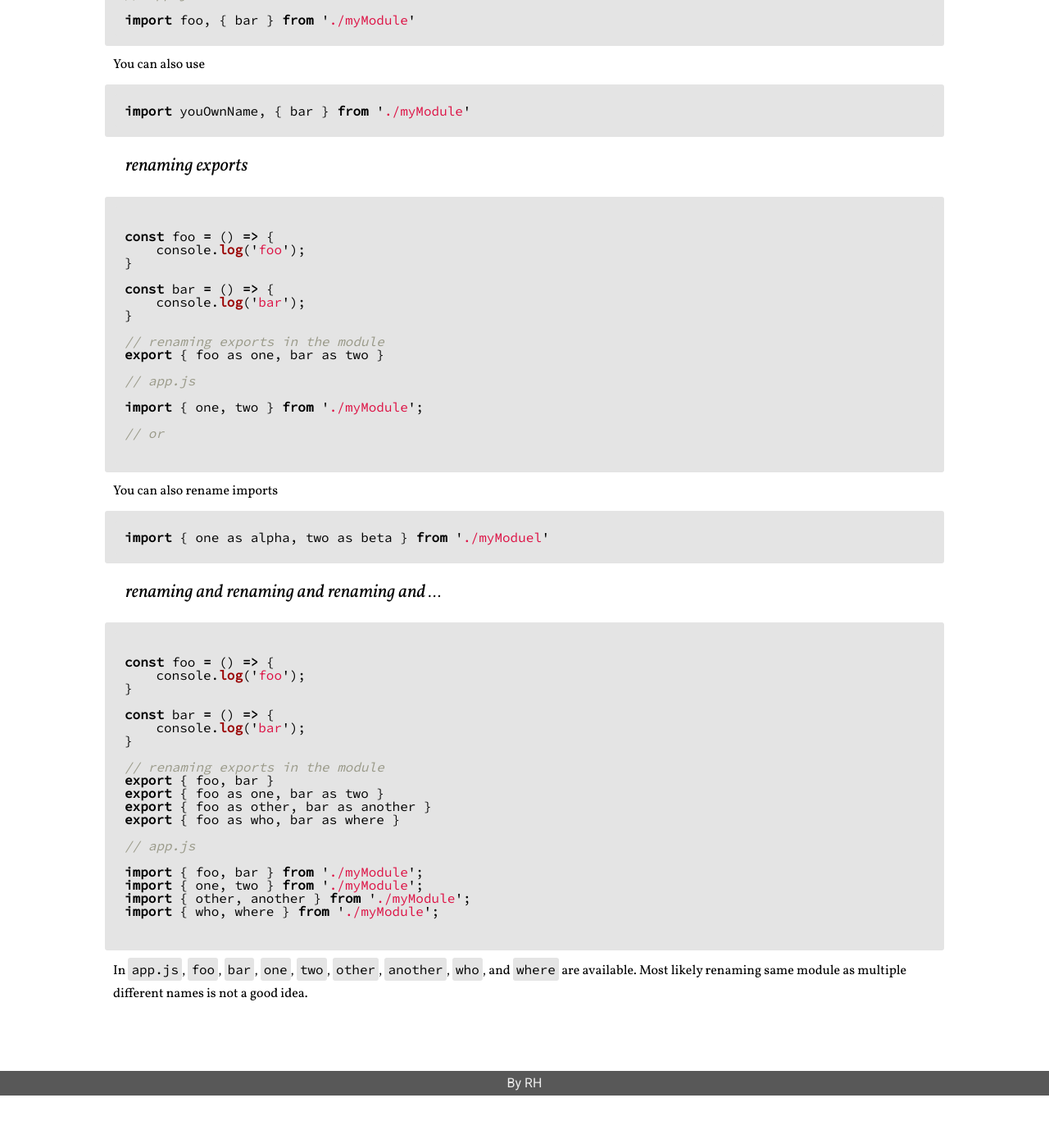
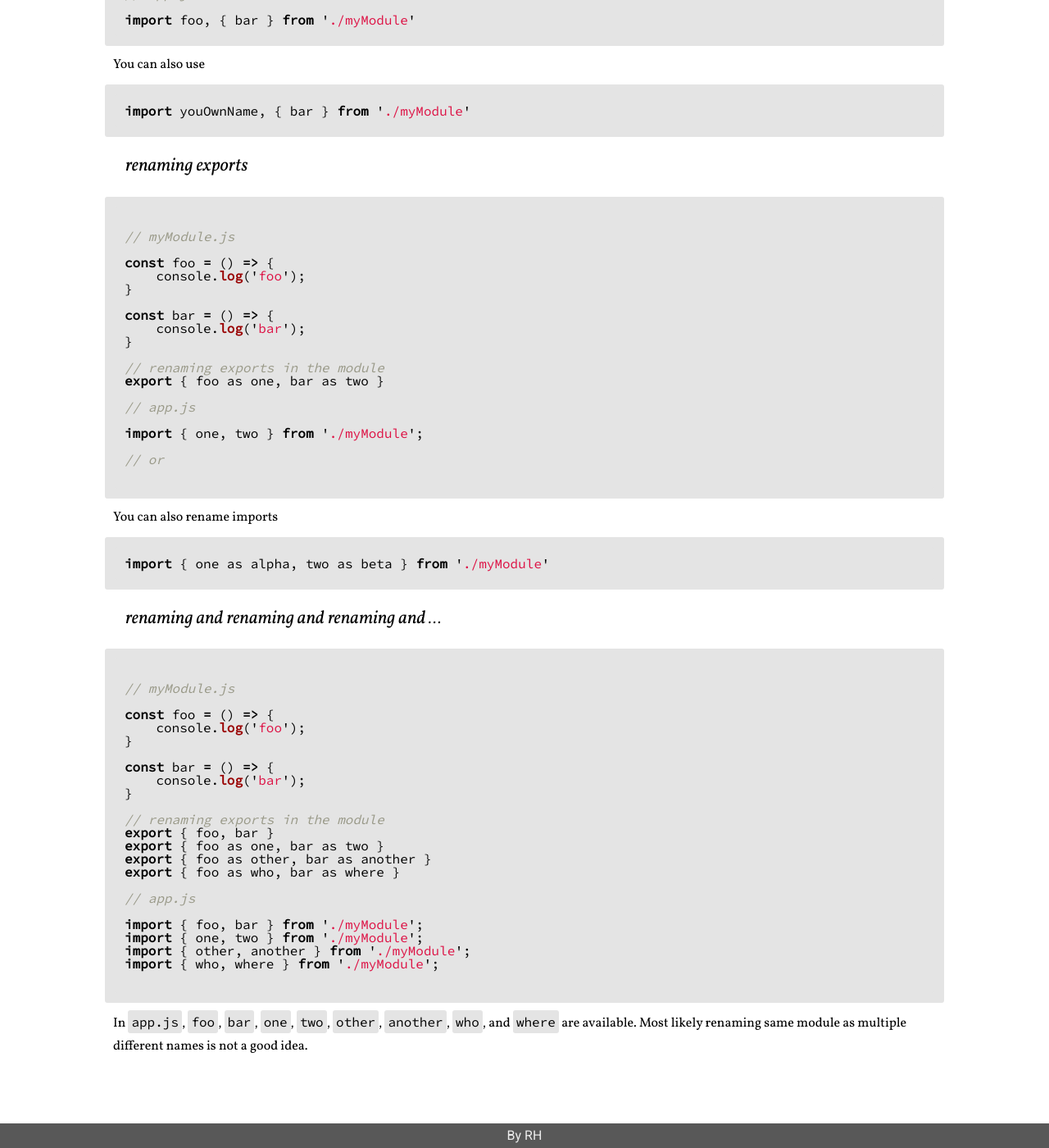
Before and after one commit to rhgksrua/rhgksrua.github.io, a Jekyll site: the page built from _posts/2016-03-31-es2015-export.md, in a window 1280 px wide and 1400 px high, scrolled down 1506 px. Shown: the whole window at 82% size. Built offline with Jekyll 4.4.1, drawn with Linux system fonts in a browser that asks for light colours; nearby versions of some CDN libraries; before the commit the page ends 2842 px from its top, so only the background shows below that.

Commit message:
fixed typos

````diff
--- a/_posts/2016-03-31-es2015-export.md
+++ b/_posts/2016-03-31-es2015-export.md
@@ -90,6 +90,8 @@ import youOwnName, { bar } from './myModule'
 
 ```javascript
 
+// myModule.js
+
 const foo = () => {
     console.log('foo');
 }
@@ -112,12 +114,14 @@ import { one, two } from './myModule';
 You can also rename imports
 
 ```javascript
-import { one as alpha, two as beta } from './myModuel'
+import { one as alpha, two as beta } from './myModule'
 ```
 
 ### renaming and renaming and renaming and ...
 
 ```javascript
+
+// myModule.js
 
 const foo = () => {
     console.log('foo');
--- a/resources/css/blog.scss
+++ b/resources/css/blog.scss
@@ -4,7 +4,7 @@
 $nav-color: #3E61E4;
 $nav-text: #EBEBEB;
 
-@import url(http://fonts.googleapis.com/css?family=Vollkorn:400,400italic,700,700italic&subset=latin);
+@import url(https://fonts.googleapis.com/css?family=Vollkorn:400,400italic,700,700italic&subset=latin);
 @import url(https://fonts.googleapis.com/css?family=Roboto);
 
 html {
````
